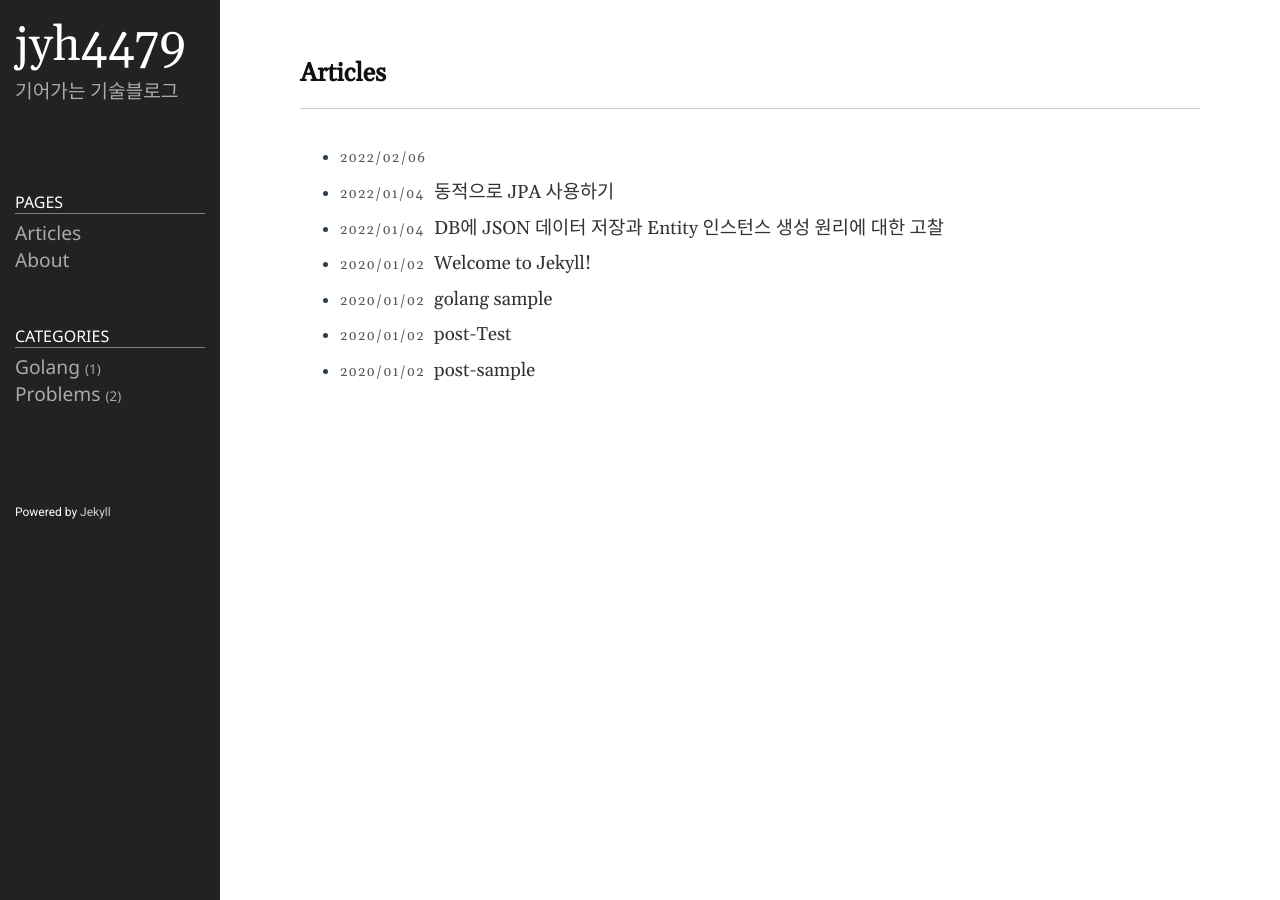
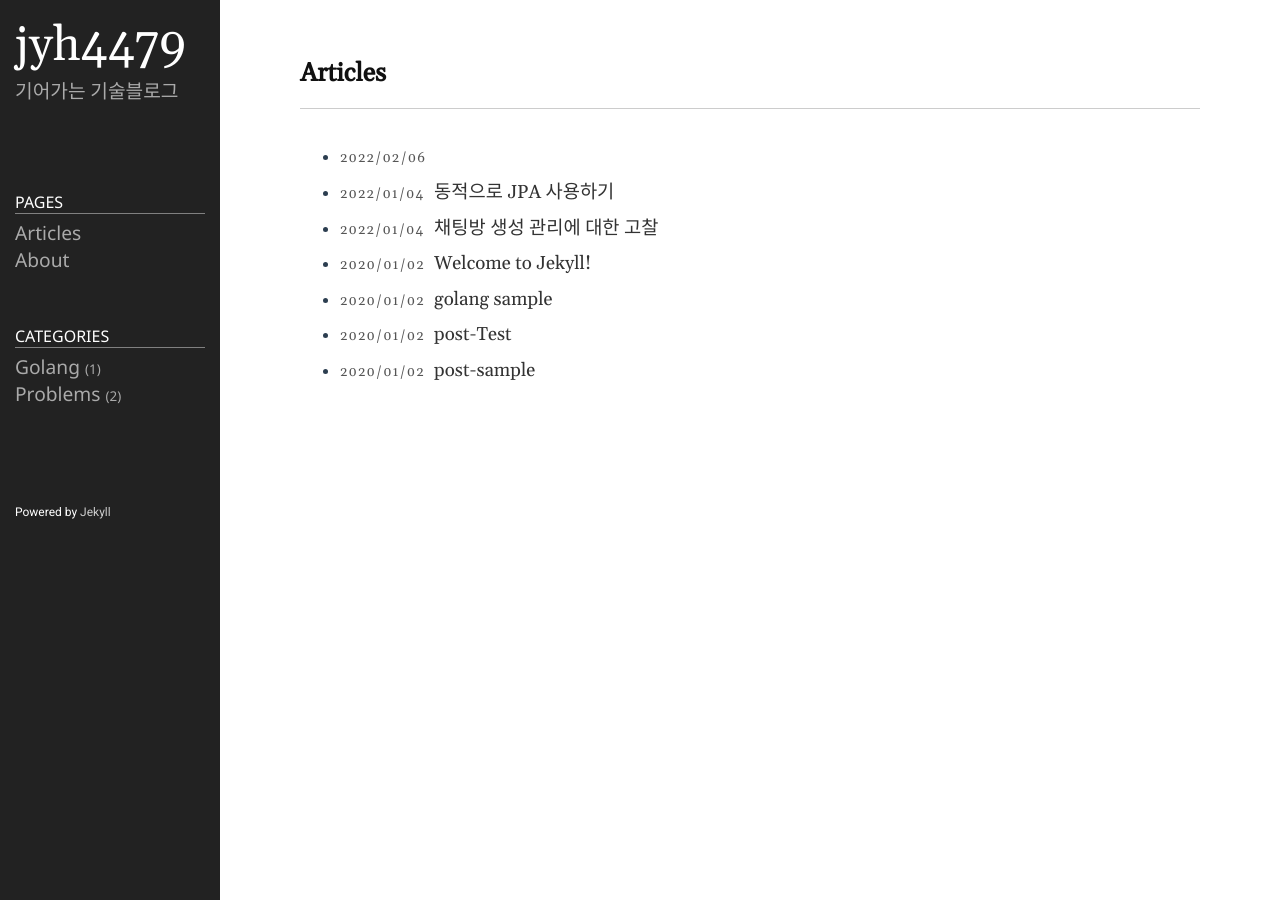
Before and after one commit to jyh4479/jyh4479.github.io, a Jekyll site: the page built from index.md, in a window 1280 px wide. Built offline with Jekyll 4.4.1, drawn with Linux system fonts in a browser that asks for light colours; part of the change alters nothing that is shown.

Commit message:
UPDATE
JSON에 대한 블로그 내용 수정

````diff
--- a/_posts/problems/2022-01-04-CreateChattingRoom.markdown
+++ b/_posts/problems/2022-01-04-CreateChattingRoom.markdown
@@ -1,6 +1,6 @@
 ---
 layout: problems
-title: DB에 JSON 데이터 저장과 Entity 인스턴스 생성 원리에 대한 고찰
+title: 채팅방 생성 관리에 대한 고찰
 date: 2022-01-04 19:20:23 +0900
 category: problems
 ---
@@ -67,4 +67,91 @@ category: problems
       > 2. 채팅방을 생성한다.
       > 3. 생성된 채팅방의 id를 해당하는 멤버에게 JSON 형태로 저장한다.
 
-    1.
+    <br><br>
+
+    1. 멤버 id 정보 받기
+        + addChatRoom.java (Controller)
+        ```java
+        @PostMapping(value = "/chatroom")
+        public ResponseEntity<?> addChatRoom(@RequestBody List<Member> memberList) {
+        log.info("run addChatRoom in Controller");
+            try {
+                chattingRoomService.createChattingRoom(memberList);
+                return new ResponseEntity<>(null, null, HttpStatus.OK);
+            } catch (Exception e) {
+                return new ResponseEntity<>(null, null, HttpStatus.INTERNAL_SERVER_ERROR);
+            }
+        }
+        ```
+
+    <br><br>
+
+    2. 채팅방 생성
+        + createChattingRoom.java (Service)
+        ```java
+        @Transactional(rollbackOn = {Exception.class})
+        public void createChattingRoom(List<Member> memberList) {
+
+        ChattingRoom chattingRoom = new ChattingRoom();
+        chattingRoomRepository.save(chattingRoom);
+
+        NewChattingRoomInfo newChattingRoomInfo = new NewChattingRoomInfo();
+        newChattingRoomInfo.setId(chattingRoom.getId());
+        newChattingRoomInfo.setMemberList(memberList);
+
+        webClient.post()
+                .uri("/chattingroom")
+                .bodyValue(newChattingRoomInfo)
+                .retrieve()
+                .onStatus(HttpStatus::isError, clientResponse -> Mono.error(Exception::new))
+                .bodyToMono(boolean.class)
+                .block();
+        }
+        ```
+
+    <br><br>
+
+    3. JSON 형태로 멤버에게 추가된 채팅방 정보 저장
+        + addChattingRoom.java (Service)
+        ```java
+        @Transactional(rollbackFor = Exception.class)
+        public void addChattingRoom(NewChattingRoomInfo newChattingRoomInfo) throws ParseException {
+            Long roomId = newChattingRoomInfo.getId();
+            List<MemberId> memberList = newChattingRoomInfo.getMemberList();
+
+            JSONParser jsonParser = new JSONParser();
+            ObjectMapper mapper = new ObjectMapper();
+
+            for (MemberId memberId : memberList) {
+                Member member = memberRepository.getById(memberId.getId());
+
+                JSONArray jsonArray;
+                if (member.getChattingRoomList() == null) jsonArray = new JSONArray();
+                else {
+                    Object obj = jsonParser.parse(member.getChattingRoomList());
+                    JSONObject jsonObject = (JSONObject) obj;
+                    jsonArray = (JSONArray) jsonObject.get("dataList");
+                }
+
+                JSONObject chattingList = new JSONObject();
+
+                JSONObject newRoomInfo = new JSONObject();
+                newRoomInfo.put("id", roomId);
+
+                jsonArray.add(newRoomInfo);
+                chattingList.put("dataList", jsonArray);
+
+                member.setChattingRoomList(chattingList.toJSONString());
+                memberRepository.save(member);
+            }
+        }
+        ```
+
+    > 프로젝트를 진행하면서 @Transactional에 대한 동작이 이해가지 않는 부분이 있었다.
+    > 보통 마지막에 Commit 작업을 통해 쿼리를 날리는 방식으로 알고있었는데 채팅방을 생성하고나서 바로 채팅방 id에 접근할 수 있었다.
+    > Auto increment 설정된 id를 가지고 있는 인스턴스를 생성할때 쿼리를 날리는 시점이 다르다고 예상하고있지만 @Transactional 어노테이션에 대한 공부가 부족하다고 판단된다.
+    > 해당 어노테이션을 가지고 학습한 내용을 포스팅할 계획이다.
+
+<br><br><br>
+
++ JSON이 다른 좋은방법은 무엇이 있을까?
````
